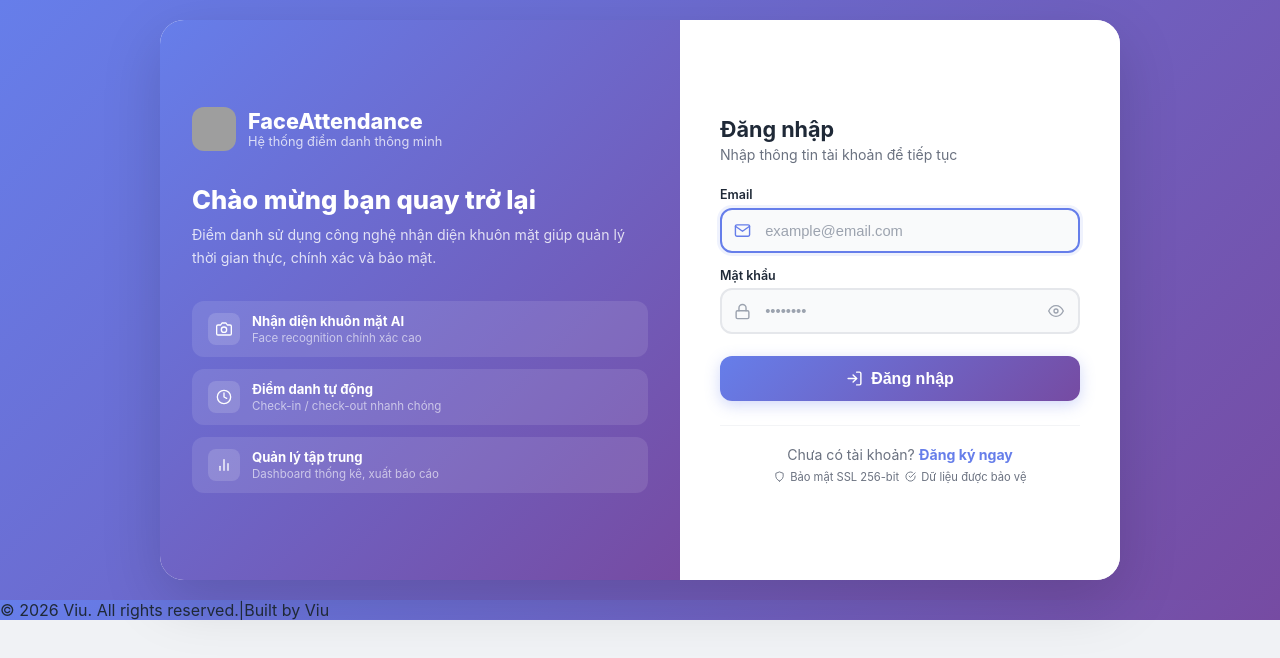
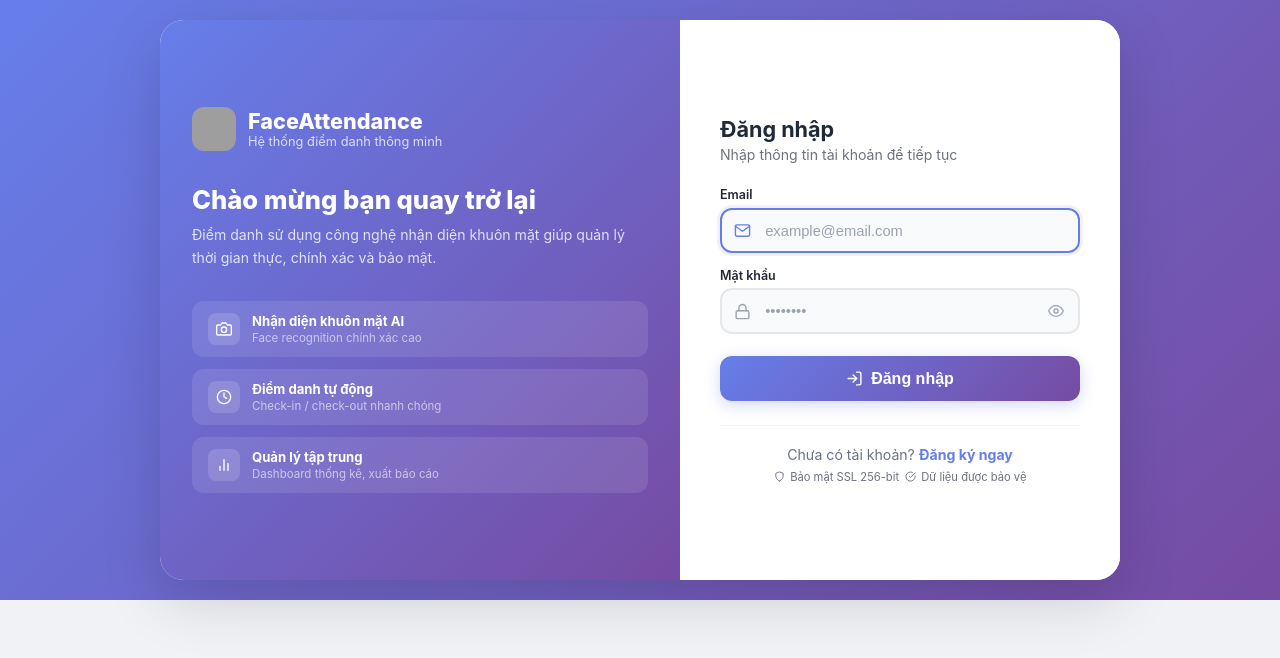
Before and after one commit to ViuGiaLai/face-attendance-system, a React (Vite) app in the folder frontend/: page /login in a window 1280 px wide. Shown: the top 658 px of the page. Built offline with nearby package versions, Linux system fonts and the light colour scheme; no server answers; grey boxes are pictures that could not be loaded.

Commit message:
remove footer completely

```diff
--- a/frontend/src/App.css
+++ b/frontend/src/App.css
@@ -24,26 +24,6 @@
 
 .app-container-dark .app-main {
   background: #111827;
-}
-
-.app-footer {
-  width: 100% !important;
-  text-align: center !important;
-  padding: 10px 20px;
-  font-size: 11px;
-  color: rgba(107, 114, 128, 0.7);
-  display: flex !important;
-  align-items: center;
-  justify-content: center;
-  gap: 8px;
-  flex-wrap: wrap;
-  flex-shrink: 0;
-  box-sizing: border-box;
-}
-
-.app-footer .footer-sep {
-  color: #d1d5db;
-  font-size: 10px;
 }
 
 .page-container {
--- a/frontend/src/App.jsx
+++ b/frontend/src/App.jsx
@@ -102,15 +102,6 @@ const AppContent = () => {
           </div>
         </div>
       </Suspense>
-      <footer className="app-footer" style={{
-        background: !user
-          ? 'linear-gradient(135deg, #667eea 0%, #764ba2 100%)'
-          : dark ? '#111827' : '#f0f2f5',
-      }}>
-        <span>© 2026 Viu. All rights reserved.</span>
-        <span className="footer-sep">|</span>
-        <span>Built by Viu</span>
-      </footer>
     </div>
   );
 };
```
